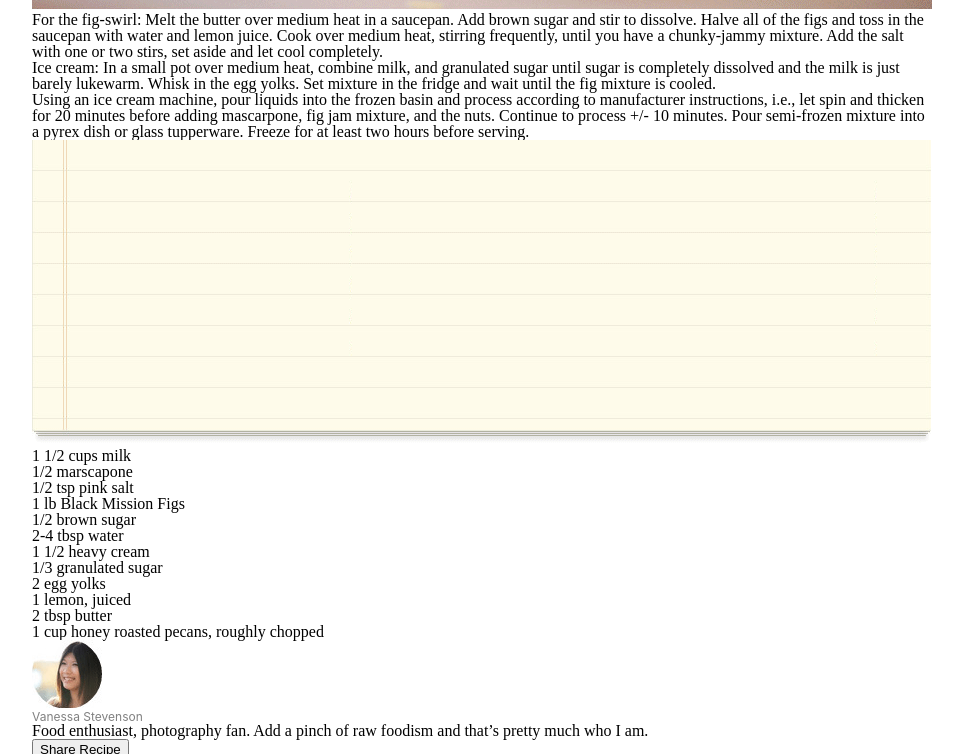
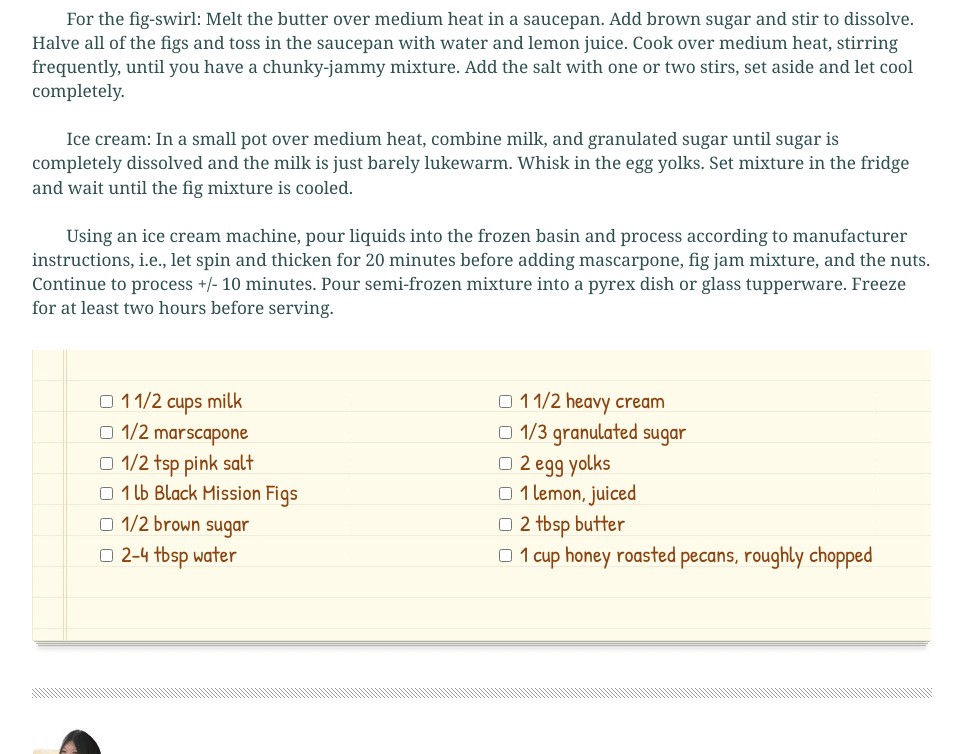
Before and after one commit to pcarmichael22/Chocolate-Pizza, a plain HTML site: page index.html in a window 1280 px wide. Shown: the part 850-1604 px from the top of the page, without its empty margins (158-1121 px from the left). Drawn offline with Linux system fonts and the light colour scheme; a web font is replaced by a local one.

Commit message:
css tweaks

```diff
--- a/index.html
+++ b/index.html
@@ -8,8 +8,9 @@
     <title>Chocolate Pizza Recipe</title>
     <link rel="stylesheet" type="text/css" href="reset.css" />
     <link rel="stylesheet" type="text/css" href="style.css" />
-    <link href="https://fonts.googleapis.com/css?family=Qwigley&display=swap" rel="stylesheet">
-    <link href=“https://fonts.googleapis.com/css?family=Teko:600&display=swap” rel=“stylesheet”>
+    <link href="https://fonts.googleapis.com/css?family=Qwigley&display=swap" rel="stylesheet" />
+    <link href=“https://fonts.googleapis.com/css?family=Teko:600&display=swap” rel=“stylesheet”/>
+    <link href="https://fonts.googleapis.com/css?family=Patrick+Hand&display=swap" rel="stylesheet" />
 </head>
 
 <body>
@@ -30,7 +31,7 @@
             <img src="img/mail-icon.png" />
         </div>
     </header>
-    <div id="stripedBorder"></div>
+    <div class="stripedBorder"></div>
     <main>
         <h1>Chocolate Pizza</h1>
         <h3>POSTED ON 15 DEC 2013 / DESSERTS</h3>
@@ -44,33 +45,34 @@
         </div>
         <div id="recipeSteps">
             <p>For the fig-swirl: Melt the butter over medium heat in a saucepan. Add brown sugar and stir to dissolve. Halve all of the figs and toss in the saucepan with water and lemon juice. Cook over medium heat, stirring frequently, until you have
-                a chunky-jammy mixture. Add the salt with one or two stirs, set aside and let cool completely.</p>
-            <p>Ice cream: In a small pot over medium heat, combine milk, and granulated sugar until sugar is completely dissolved and the milk is just barely lukewarm. Whisk in the egg yolks. Set mixture in the fridge and wait until the fig mixture is cooled.</p>
+                a chunky-jammy mixture. Add the salt with one or two stirs, set aside and let cool completely.</p><br/>
+            <p>Ice cream: In a small pot over medium heat, combine milk, and granulated sugar until sugar is completely dissolved and the milk is just barely lukewarm. Whisk in the egg yolks. Set mixture in the fridge and wait until the fig mixture is cooled.</p><br/>
             <p>Using an ice cream machine, pour liquids into the frozen basin and process according to manufacturer instructions, i.e., let spin and thicken for 20 minutes before adding mascarpone, fig jam mixture, and the nuts. Continue to process +/- 10
                 minutes. Pour semi-frozen mixture into a pyrex dish or glass tupperware. Freeze for at least two hours before serving.</p>
         </div>
         <div id="paperImage">
             <img src="img/list-bg.png" />
+            <section id="ingredients">
+                <form>
+                    <input type="checkbox"><label> 1 1/2 cups milk</label></br>
+                    <input type="checkbox"><label> 1/2 marscapone</label></br>
+                    <input type="checkbox"><label> 1/2 tsp pink salt</label></br>
+                    <input type="checkbox"><label> 1 lb Black Mission Figs</label></br>
+                    <input type="checkbox"><label> 1/2 brown sugar</label></br>
+                    <input type="checkbox"><label> 2-4 tbsp water </label></br>
+                    <input type="checkbox"><label> 1 1/2 heavy cream</label></br>
+                    <input type="checkbox"><label> 1/3 granulated sugar</label></br>
+                    <input type="checkbox"><label> 2 egg yolks</label></br>
+                    <input type="checkbox"><label> 1 lemon, juiced</label></br>
+                    <input type="checkbox"><label> 2 tbsp butter</label></br>
+                    <input type="checkbox"><label> 1 cup honey roasted pecans, roughly chopped</label></br>
+                </form>
+            </section>
         </div>
-        <div id="ingredients">
-            <ul>
-                <li>1 1/2 cups milk</li>
-                <li>1/2 marscapone</li>
-                <li>1/2 tsp pink salt</li>
-                <li>1 lb Black Mission Figs</li>
-                <li>1/2 brown sugar</li>
-                <li>2-4 tbsp water</li>
-                <li>1 1/2 heavy cream</li>
-                <li>1/3 granulated sugar</li>
-                <li>2 egg yolks</li>
-                <li>1 lemon, juiced</li>
-                <li>2 tbsp butter</li>
-                <li>1 cup honey roasted pecans, roughly chopped</li>
-            </ul>
-        </div>
+        <div class="stripedBorder"></div>
         <div id="author">
             <img src="img/van-pic.png">
-            <h3>Vanessa Stevenson</h3>
+            <h4>Vanessa Stevenson</h4>
             <p>Food enthusiast, photography fan. Add a pinch of raw foodism and that’s pretty much who I am.</p>
         </div>
         <button id="sharebutton">Share Recipe</button>
--- a/reset.css
+++ b/reset.css
@@ -50,8 +50,6 @@ dl,
 dt,
 dd,
 ol,
-ul,
-li,
 fieldset,
 form,
 label,
--- a/style.css
+++ b/style.css
@@ -8,7 +8,7 @@ body {
 }
 
 header h2 {
-    font-size: 145%;
+    font-size: 175%;
     margin-left: 60px;
     margin-top: 20px;
     font-family: 'Qwigley', cursive;
@@ -35,10 +35,10 @@ header {
     padding-right: 10px;
 }
 
-#stripedBorder {
-    height: 20px;
-    background: repeating-linear-gradient( 45deg, #000000, #ffffff 10px, #ffffff 10px, #ffffff 10px);
-    margin-bottom: 40px;
+.stripedBorder {
+    height: 10px;
+    background-image: url("img/hr-img.png");
+    margin-bottom: 30px;
 }
 
 h1 {
@@ -53,9 +53,55 @@ h3 {
 }
 
 #print-icon {
-    display: inline-block;
+    display: flex;
+    align-items: center;
     color: gray;
     font-family: -apple-system, BlinkMacSystemFont, 'Segoe UI', Roboto, Oxygen, Ubuntu, Cantarell, 'Open Sans', 'Helvetica Neue', sans-serif;
     font-size: 12px;
-    margin-left: 800px;
+    margin-left: 700px;
+    height: 15px;
+    float: right;
 }
+
+#recipeSteps {
+    color: darkslategray;
+    text-indent: 2em;
+    font-size: 17.2px;
+    font-family: Georgia, 'Times New Roman', Times, serif;
+    margin-top: 20px;
+    margin-bottom: 30px;
+    line-height: 1.4;
+}
+
+#paperImage {
+    position: relative;
+    margin-bottom: 30px;
+}
+
+#ingredients {
+    font-family: 'Patrick Hand', cursive;
+    list-style-type: square;
+    column-count: 2;
+    position: absolute;
+    top: 35px;
+    right: 60px;
+    font-size: 22px;
+    line-height: 1.4;
+    color: saddlebrown;
+    margin-bottom: 30px;
+}
+
+input[type=checkbox]:checked+label {
+    text-decoration: line-through;
+}
+
+#author h4 {
+    font-family: 'Times New Roman', Times, serif;
+    font-size: 22px;
+    margin-left: 15px;
+    margin-bottom: 15px;
+}
+
+button {
+    float: right;
+}
```
